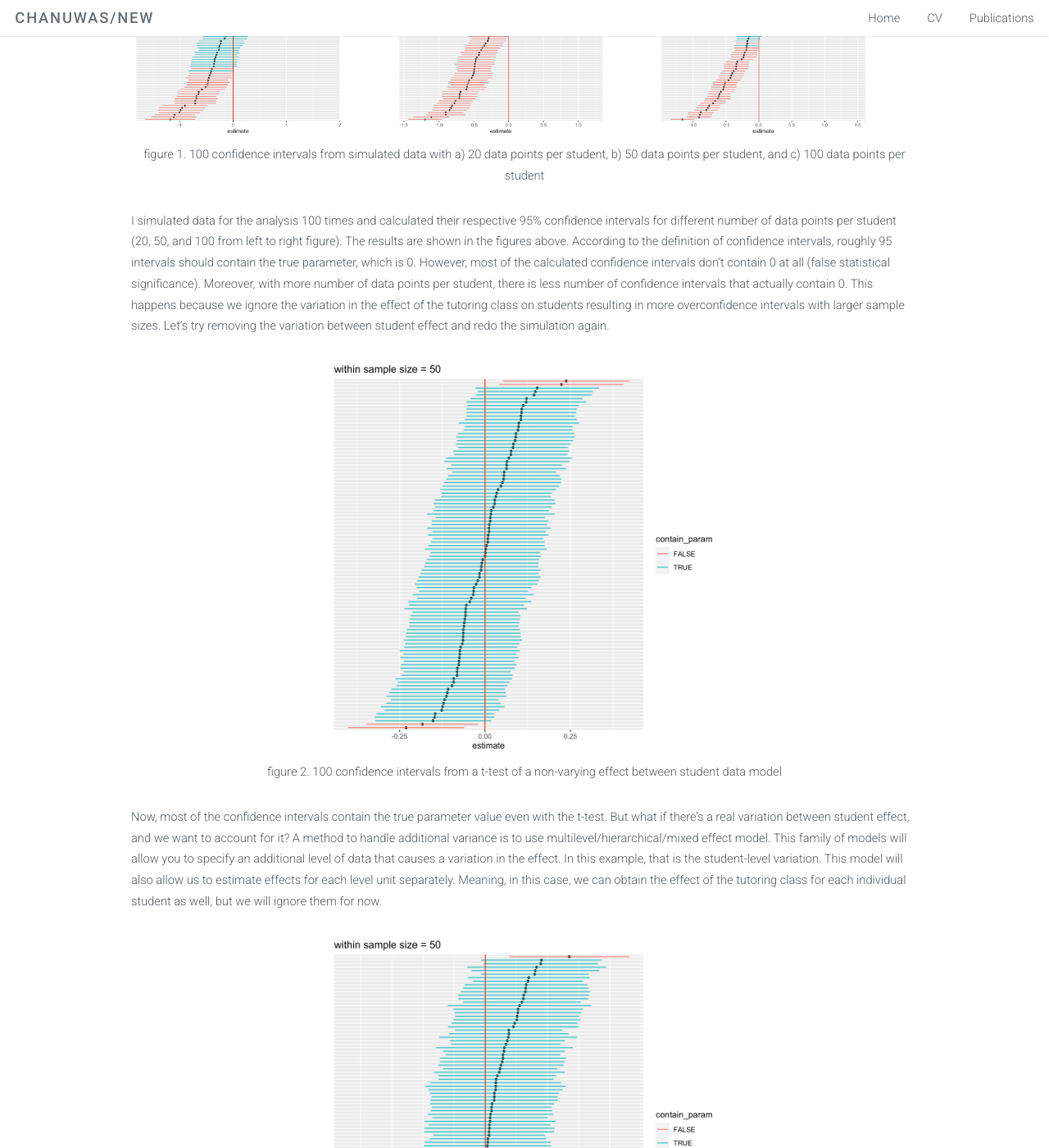
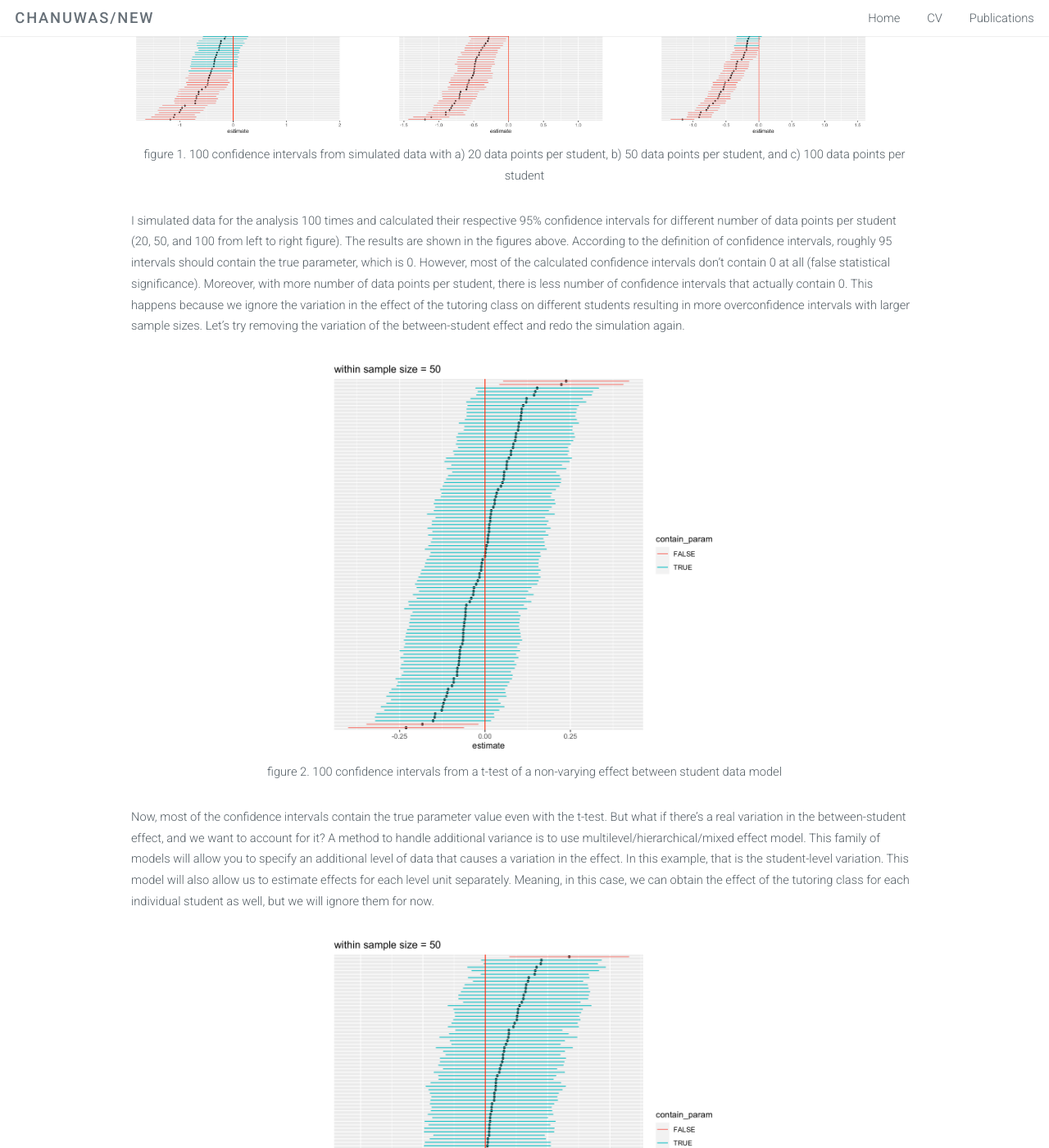
Before and after one commit to chasnew/chasnew.github.io, a Jekyll site: the page built from _posts/2020-08-05-cf_mlm.markdown, in a window 1280 px wide and 1400 px high, scrolled down 1092 px. Shown: the whole window at 82% size. Built offline with Jekyll 4.4.1, drawn with Linux system fonts in a browser that asks for light colours; some of the changed text lies outside the part shown.

Commit message:
re-wording

```diff
--- a/_posts/2020-08-05-cf_mlm.markdown
+++ b/_posts/2020-08-05-cf_mlm.markdown
@@ -22,7 +22,7 @@ figure 1. 100 confidence intervals from simulated data with a) 20 data points pe
 </p>
 
 I simulated data for the analysis 100 times and calculated their respective 95% confidence intervals for different number of data points per student (20, 50, and 100 from left to right figure). The results are shown in the figures above.
-According to the definition of confidence intervals, roughly 95 intervals should contain the true parameter, which is 0. However, most of the calculated confidence intervals don’t contain 0 at all (false statistical significance). Moreover, with more number of data points per student, there is less number of confidence intervals that actually contain 0. This happens because we ignore the variation in the effect of the tutoring class on students resulting in more overconfidence intervals with larger sample sizes. Let’s try removing the variation between student effect and redo the simulation again.
+According to the definition of confidence intervals, roughly 95 intervals should contain the true parameter, which is 0. However, most of the calculated confidence intervals don’t contain 0 at all (false statistical significance). Moreover, with more number of data points per student, there is less number of confidence intervals that actually contain 0. This happens because we ignore the variation in the effect of the tutoring class on different students resulting in more overconfidence intervals with larger sample sizes. Let’s try removing the variation of the between-student effect and redo the simulation again.
 
 <p align="center">
 <img src="{{ site.baseurl }}/images/cf_mlm/null_model.png" width="50%" height=auto><br>
@@ -30,7 +30,7 @@ figure 2. 100 confidence intervals from a t-test of a non-varying effect between
 </p>
 
 
-Now, most of the confidence intervals contain the true parameter value even with the t-test. But what if there’s a real variation between student effect, and we want to account for it? A method to handle additional variance is to use multilevel/hierarchical/mixed effect model. This family of models will allow you to specify an additional level of data that causes a variation in the effect. In this example, that is the student-level variation. This model will also allow us to estimate effects for each level unit separately. Meaning, in this case, we can obtain the effect of the tutoring class for each individual student as well, but we will ignore them for now.
+Now, most of the confidence intervals contain the true parameter value even with the t-test. But what if there’s a real variation in the between-student effect, and we want to account for it? A method to handle additional variance is to use multilevel/hierarchical/mixed effect model. This family of models will allow you to specify an additional level of data that causes a variation in the effect. In this example, that is the student-level variation. This model will also allow us to estimate effects for each level unit separately. Meaning, in this case, we can obtain the effect of the tutoring class for each individual student as well, but we will ignore them for now.
 
 <p align="center">
 <img src="{{ site.baseurl }}/images/cf_mlm/mixed_model_confints.png" width="50%" height=auto><br>
```
Also changed, not shown: other parts of _posts/2020-08-05-cf_mlm.markdown (+2 -2 lines).
